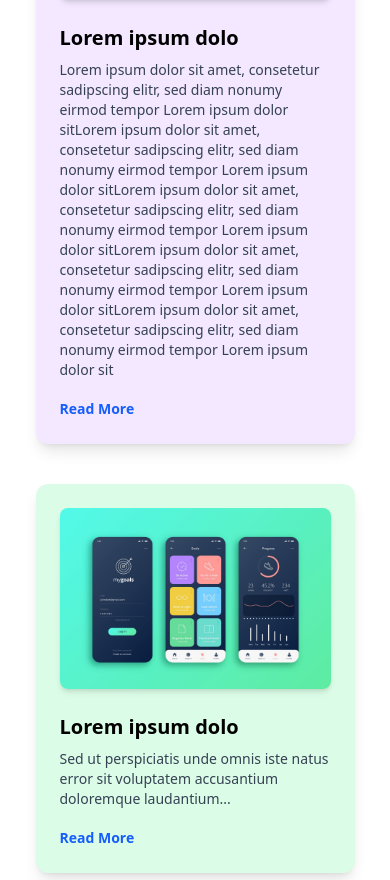
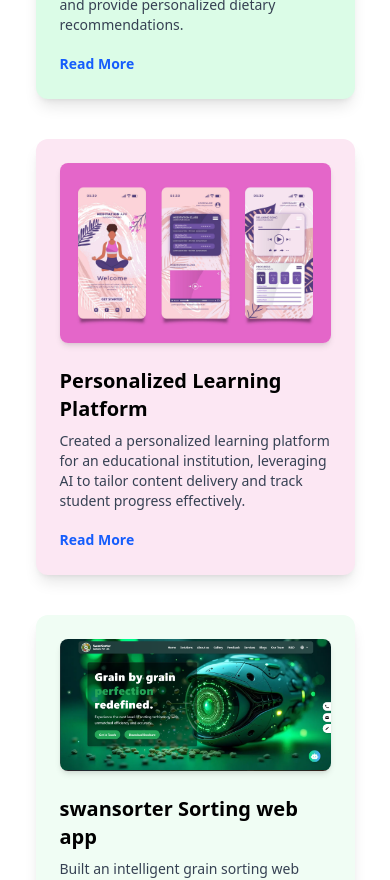
Before and after one commit to vishalcode2023/ClickNGrow, a Next.js app: page / in a window 390 px wide. Shown: the part 6380-7260 px from the top of the page. Built offline with nearby package versions, Linux system fonts and the light colour scheme.

Commit message:
Some_Changes

```diff
--- a/app/Components/LandingPages/Footer.jsx
+++ b/app/Components/LandingPages/Footer.jsx
@@ -11,26 +11,30 @@ const Footer = () => {
             <img src="/Logo/Logo.png" alt="ClickNGro Logo" className="w-24 h-24" />
             <h1 className="font-bold text-blue-600 text-lg">CLICKNGRO</h1>
           </div>
-          <p className="text-sm mb-2">Lorem Ipsum is simply dummy text of the printing and typesetting industry.</p>
-          <p className="text-sm">@Company.com</p>
+          <p className="text-sm mb-2">
+            ClickNGro is your go-to platform for streamlining product launches, simplifying customer engagement, and accelerating business growth.
+          </p>
+          <p className="text-sm">info@clickngro.com</p>
         </div>
 
         {/* About Section */}
         <div className="flex-1">
           <h3 className="font-semibold mb-3">About us</h3>
           <ul className="text-sm space-y-2">
-            <li>Capability</li>
-            <li>Insights</li>
-            <li>News</li>
-            <li>Why Us</li>
+            <li>Capability – Explore how we empower businesses with scalable tech.</li>
+            <li>Insights – Learn from our research, reports, and blogs.</li>
+            <li>News – Stay updated on recent developments and launches.</li>
+            <li>Why Us – Discover what makes ClickNGro different and trusted.</li>
           </ul>
         </div>
 
         {/* Contact Section */}
         <div className="flex-1">
           <h3 className="font-semibold mb-3">Contact us</h3>
-          <p className="text-sm mb-2">Lorem Ipsum is simply dummy text of the printing and typesetting industry.</p>
-          <p className="text-sm mb-4">+9000 0000 000</p>
+          <p className="text-sm mb-2"><strong>Technical Head:</strong> Shailesh P</p>
+          <p className="text-sm mb-2"><strong>Phone:</strong> [Shailesh Sir's Number]</p>
+          <p className="text-sm mb-2"><strong>Marketing Strategy:</strong> Premkumar – 9035477777</p>
+          <p className="text-sm mb-4"><strong>Email:</strong> info@clickngro.com</p>
           <div className="flex gap-3">
             <a href="#"><FaFacebookF className="w-8 h-8 p-2 rounded-full bg-black text-white hover:bg-blue-600" /></a>
             <a href="#"><FaInstagram className="w-8 h-8 p-2 rounded-full bg-black text-white hover:bg-pink-600" /></a>
@@ -42,7 +46,7 @@ const Footer = () => {
 
       {/* Bottom Copyright */}
       <div className="border-t mt-10 pt-4 text-center text-sm text-gray-600">
-        Copyright © 2025 Company All rights Reserved
+        Copyright © 2025 ClickNGro. All rights reserved.
       </div>
     </footer>
   );
--- a/app/Components/LandingPages/MarketingSection.jsx
+++ b/app/Components/LandingPages/MarketingSection.jsx
@@ -4,10 +4,30 @@ import { motion } from "framer-motion";
 
 export default function DigitalMarketingLayout() {
   const logos = [
-    { src: "/Logo/Logo.png", alt: "Groupe Lauzon" },
-    { src: "/Images/onyx_logo_-1.png", alt: "Arbour Volkswagen" },
-    { src: "/Images/onyx_logo2 (1).png", alt: "Mercedes-Benz" },
-    { src: "/Images/onyx_logo3 (1).png", alt: "Mazda" },
+    {
+      src: "https://res.cloudinary.com/dt2juqy9s/image/upload/v1745319822/Logo_img_rxgrwt.png",
+      alt: "Groupe Lauzon",
+    },
+    {
+      src: "https://imgs.search.brave.com/BpSBv8FBlsVA5Q0gc7J27-Q6xkZDzLpA6pdiGlFhHvY/rs:fit:860:0:0:0/g:ce/aHR0cHM6Ly9jZG4u/dW5pdmVyc2l0eWth/cnQuY29tLy9Db250/ZW50L3VwbG9hZC9h/ZG1pbi91NGlhd3U0/MC4wcjAuanBn",
+      alt: "Arbour Volkswagen",
+    },
+    {
+      src: "/514564cc2b3f605c384a7ffbf61f63a11bd01ec4.png",
+      alt: "Mercedes-Benz",
+    },
+    {
+      src: "https://res.cloudinary.com/dt2juqy9s/image/upload/v1745319822/Logo_img_rxgrwt.png",
+      alt: "Groupe Lauzon",
+    },
+    {
+      src: "https://imgs.search.brave.com/BpSBv8FBlsVA5Q0gc7J27-Q6xkZDzLpA6pdiGlFhHvY/rs:fit:860:0:0:0/g:ce/aHR0cHM6Ly9jZG4u/dW5pdmVyc2l0eWth/cnQuY29tLy9Db250/ZW50L3VwbG9hZC9h/ZG1pbi91NGlhd3U0/MC4wcjAuanBn",
+      alt: "Arbour Volkswagen",
+    },
+    {
+      src: "/514564cc2b3f605c384a7ffbf61f63a11bd01ec4.png",
+      alt: "Mercedes-Benz",
+    },
   ];
 
   return (
@@ -37,13 +57,13 @@ export default function DigitalMarketingLayout() {
           <div className="w-full md:w-2/3 overflow-hidden relative flex justify-center items-center">
             <div className="flex animate-scroll-x whitespace-nowrap">
               {[...logos, ...logos].map((logo, index) => (
-                <Image
+                <img
                   key={index}
                   src={logo.src}
                   alt={logo.alt}
                   width={120}
                   height={80}
-                  className="w-[100px] sm:w-[120px] h-[80px] mx-3 sm:mx-6 object-contain"
+                  className="w-[100px] sm:w-[120px] h-[80px] mx-3 sm:mx-6 object-contain rounded-full"
                 />
               ))}
             </div>
@@ -95,15 +115,16 @@ export default function DigitalMarketingLayout() {
               <span className="text-blue-400">Expertise</span>
             </h2>
             <p className="text-xs sm:text-lg md:text-xl text-gray-500 mb-4 md:mb-8 max-w-xl">
-              Lorem ipsum dolor sit amet, consetetur sadipscing elitr, sed diam
-              nonumy eirmod tempor Lorem ipsum dolor sit
+              Empower your business with ClickNGro a platform built to
+              simplify product launches, boost customer engagement, and
+              accelerate your growth with smart, data-driven strategies.
             </p>
           </div>
 
           {/* Service 3 */}
           <div className="bg-white p-6 md:p-8 rounded-lg shadow-sm transform transition-transform hover:scale-105 h-80 flex flex-col justify-between">
             <div className="mb-4 md:mb-6">
-            <div className="flex items-center justify-center">
+              <div className="flex items-center justify-center">
                 <img
                   src="/photo-1596725858508-70543890c732.avif"
                   alt="SEO Icon"
@@ -120,7 +141,7 @@ export default function DigitalMarketingLayout() {
           {/* Service 4 */}
           <div className="bg-white p-6 md:p-8 rounded-lg shadow-sm transform transition-transform hover:scale-105 h-80 flex flex-col justify-between">
             <div className="mb-4 md:mb-6">
-            <div className="flex items-center justify-center">
+              <div className="flex items-center justify-center">
                 <img
                   src="/photo-1519337265831-281ec6cc8514.avif"
                   alt="SEO Icon"
@@ -137,7 +158,7 @@ export default function DigitalMarketingLayout() {
           {/* Service 5 */}
           <div className="bg-white p-6 md:p-8 rounded-lg shadow-sm transform transition-transform hover:scale-105 h-80 flex flex-col justify-between">
             <div className="mb-4 md:mb-6">
-            <div className="flex items-center justify-center">
+              <div className="flex items-center justify-center">
                 <img
                   src="/photo-1457305237443-44c3d5a30b89.avif"
                   alt="SEO Icon"
--- a/app/Components/LandingPages/RecentProjects.jsx
+++ b/app/Components/LandingPages/RecentProjects.jsx
@@ -3,28 +3,36 @@ import React from "react";
 const projects = [
   {
     id: 1,
-    title: "Lorem ipsum dolo",
+    title: "AI-Powered App",
     description:
-      "Lorem ipsum dolor sit amet, consetetur sadipscing elitr, sed diam nonumy eirmod tempor Lorem ipsum dolor sitLorem ipsum dolor sit amet, consetetur sadipscing elitr, sed diam nonumy eirmod tempor Lorem ipsum dolor sitLorem ipsum dolor sit amet, consetetur sadipscing elitr, sed diam nonumy eirmod tempor Lorem ipsum dolor sitLorem ipsum dolor sit amet, consetetur sadipscing elitr, sed diam nonumy eirmod tempor Lorem ipsum dolor sitLorem ipsum dolor sit amet, consetetur sadipscing elitr, sed diam nonumy eirmod tempor Lorem ipsum dolor sit",
+      "Developed a cutting-edge chatbot solution for a leading e-commerce platform, enhancing customer support and engagement using natural language processing.",
     img: "/33e587f7051a755a12924ff02714b828.jpg", // Replace with your actual image paths
     bgColor: "bg-purple-100",
   },
   {
     id: 2,
-    title: "Lorem ipsum dolo",
+    title: "Food Scanner App",
     description:
-      "Sed ut perspiciatis unde omnis iste natus error sit voluptatem accusantium doloremque laudantium...",
+      "Designed a food scanner app that utilizes AI to analyze nutritional content and provide personalized dietary recommendations.",
     img: "/cd07e129bd606a5f1b38eb0f49e88e10.jpg",
     bgColor: "bg-green-100",
   },
   {
     id: 3,
-    title: "Lorem ipsum dolo",
+    title: "Personalized Learning Platform",
     description:
-      "At vero eos et accusamus et iusto odio dignissimos ducimus qui blanditiis praesentium voluptatum...",
+      "Created a personalized learning platform for an educational institution, leveraging AI to tailor content delivery and track student progress effectively.",
     img: "/df8ab2a7507f9f19331d52e50cf953e1.jpg",
     bgColor: "bg-pink-100",
   },
+  {
+    id: 4,
+    title: "swansorter Sorting web app",
+    description:
+      "Built an intelligent grain sorting web application that uses AI to classify and organize different types of grains with high accuracy and speed.",
+    img: "/swansorter.png",
+    bgColor: "bg-green-50",
+  }
 ];
 
 const RecentProjects = () => {
--- a/app/Components/Main.jsx
+++ b/app/Components/Main.jsx
@@ -17,12 +17,12 @@ const Main = () => {
     <div>
       <Navbar />
       <HeroSection />
-      <MarketingSection />
       <AboutSection />
       <VisionMission/>
+      <OngoingProjects/>
       <RecentProjects/>
+      <MarketingSection />
       <TestimonySection/>
-      <OngoingProjects/>
       <Footer/>
     </div>
   );
--- a/app/globals.css
+++ b/app/globals.css
@@ -1,7 +1,7 @@
 @import "tailwindcss";
 
 .marquee {
-  animation: scroll 10s linear infinite;
+  animation: scroll 8s linear infinite;
 }
 
 @keyframes scroll {
--- a/app/layout.js
+++ b/app/layout.js
@@ -1,16 +1,47 @@
 import "./globals.css";
 
 export const metadata = {
-  title: "Create Next App",
-  description: "Generated by create next app",
+  title: "ClickNGro | Grow Smarter, Faster",
+  description:
+    "ClickNGro is a smart platform to streamline product launches, customer engagement, and business growth.",
+  keywords: "ClickNGro, Product Launch, Marketing, Customer Engagement, Business Tools",
+  authors: [{ name: "ClickNGro Team", url: "https://clickngro.com" }],
+  metadataBase: new URL("https://clickngro.com"),
+  openGraph: {
+    title: "ClickNGro | Grow Smarter, Faster",
+    description:
+      "Streamline your product launch and marketing strategy with ClickNGro.",
+    url: "https://clickngro.com",
+    siteName: "ClickNGro",
+    images: [
+      {
+        url: "/logo-og.png",
+        width: 1200,
+        height: 630,
+        alt: "ClickNGro Banner",
+      },
+    ],
+    locale: "en_US",
+    type: "website",
+  },
+  twitter: {
+    card: "summary_large_image",
+    title: "ClickNGro | Grow Smarter, Faster",
+    description:
+      "Smart solutions for launching, engaging, and growing your business.",
+    site: "@clickngro",
+    images: ["/logo-og.png"],
+  },
+  icons: {
+    icon: "/Logo/Logo.png",
+    apple: "/apple-touch-icon.png",
+  },
 };
 
 export default function RootLayout({ children }) {
   return (
     <html lang="en">
-      <body>
-        {children}
-      </body>
+      <body>{children}</body>
     </html>
   );
 }
```
Also changed, not shown: public/514564cc2b3f605c384a7ffbf61f63a11bd01ec4.png (added), public/swansorter.png (added).
